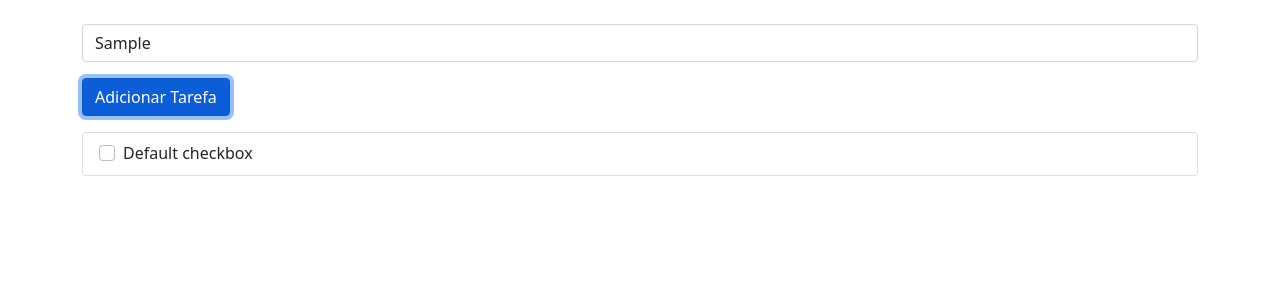
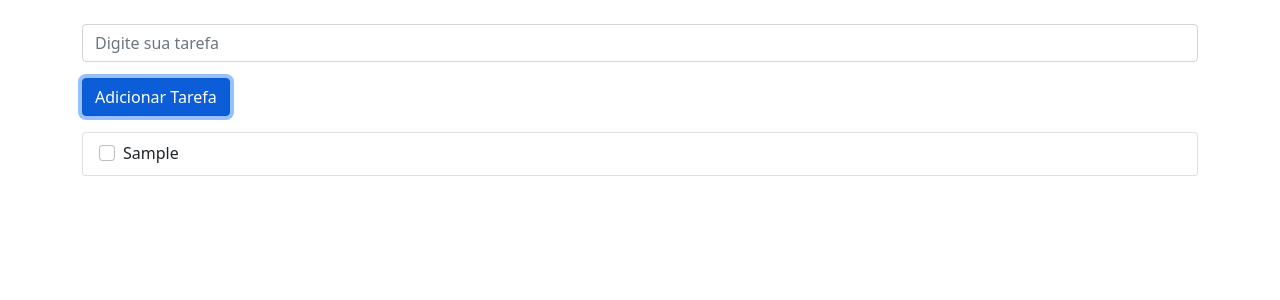
Before and after one commit to mayckxavier/todolist-senai-nextjs, a Next.js app: page / in a window 1280 px wide. Both pictures are taken after typing "Sample" into the empty fields and a click on the button "Adicionar Tarefa". Shown: the top 300 px of the page. Built offline with nearby package versions, Linux system fonts and the light colour scheme.

Commit message:
Adicionados componentes de lista

```diff
--- a/pages/index.js
+++ b/pages/index.js
@@ -1,24 +1,39 @@
-import 'bootstrap/dist/css/bootstrap.css';
+import { useState } from "react";
+import "bootstrap/dist/css/bootstrap.css";
+
+import TodoList from "../src/TodoList";
 
 export default function Home() {
+  const [todoValue, setTodoValue] = useState("");
+  const [todoList, setTodoList] = useState([]);
+
+  const handleButtonClick = () => {
+    setTodoList([...todoList, todoValue]);
+    setTodoValue('');
+  };
+
   return (
-    <div className='container'>
+    <div className="container">
       <div className="mb-3">
         <label htmlFor="input-tarefa" className="form-label"></label>
-        <input type="text" className="form-control" id="input-tarefa" placeholder="Digite sua tarefa" />
-        <button type="submit" className="btn btn-primary mt-3">Adicionar Tarefa</button>
+        <input
+          type="text"
+          className="form-control"
+          id="input-tarefa"
+          placeholder="Digite sua tarefa"
+          onChange={(e) => setTodoValue(e.target.value)}
+          value={todoValue}
+        />
+        <button
+          type="submit"
+          className="btn btn-primary mt-3"
+          onClick={handleButtonClick}
+        >
+          Adicionar Tarefa
+        </button>
       </div>
 
-      <ul className="list-group">
-        <li className="list-group-item">
-          <div className="form-check">
-            <input className="form-check-input" type="checkbox" value="" id="flexCheckDefault" />
-              <label className="form-check-label" htmlFor="flexCheckDefault">
-                Default checkbox
-              </label>
-          </div>
-        </li>
-      </ul>
+      <TodoList list={todoList} />
     </div>
-  )
+  );
 }
--- /dev/null
+++ b/src/TodoList.js
@@ -0,0 +1,17 @@
+import TodoListItem from "./TodoListItem";
+
+export default function TodoList({ list }) {
+  return list.length == 0 ? (
+    <p className="badge bg-warning">
+    Você ainda não tem tarefas</p>
+  ) : (
+    <ul className="list-group">
+      {list.map((todo, index) => {
+        return <TodoListItem
+                    todoText={todo}
+                    index={index}
+                    key={index} />;
+      })}
+    </ul>
+  );
+}
--- /dev/null
+++ b/src/TodoListItem.js
@@ -0,0 +1,17 @@
+export default function TodoListItem({ todoText, index }) {
+  return (
+    <li className="list-group-item">
+      <div className="form-check">
+        <input
+          className="form-check-input"
+          type="checkbox"
+          value=""
+          id={`checkbox-todo-` + index}
+        />
+        <label className="form-check-label" htmlFor={`checkbox-todo-` + index}>
+          {todoText}
+        </label>
+      </div>
+    </li>
+  );
+}
```
